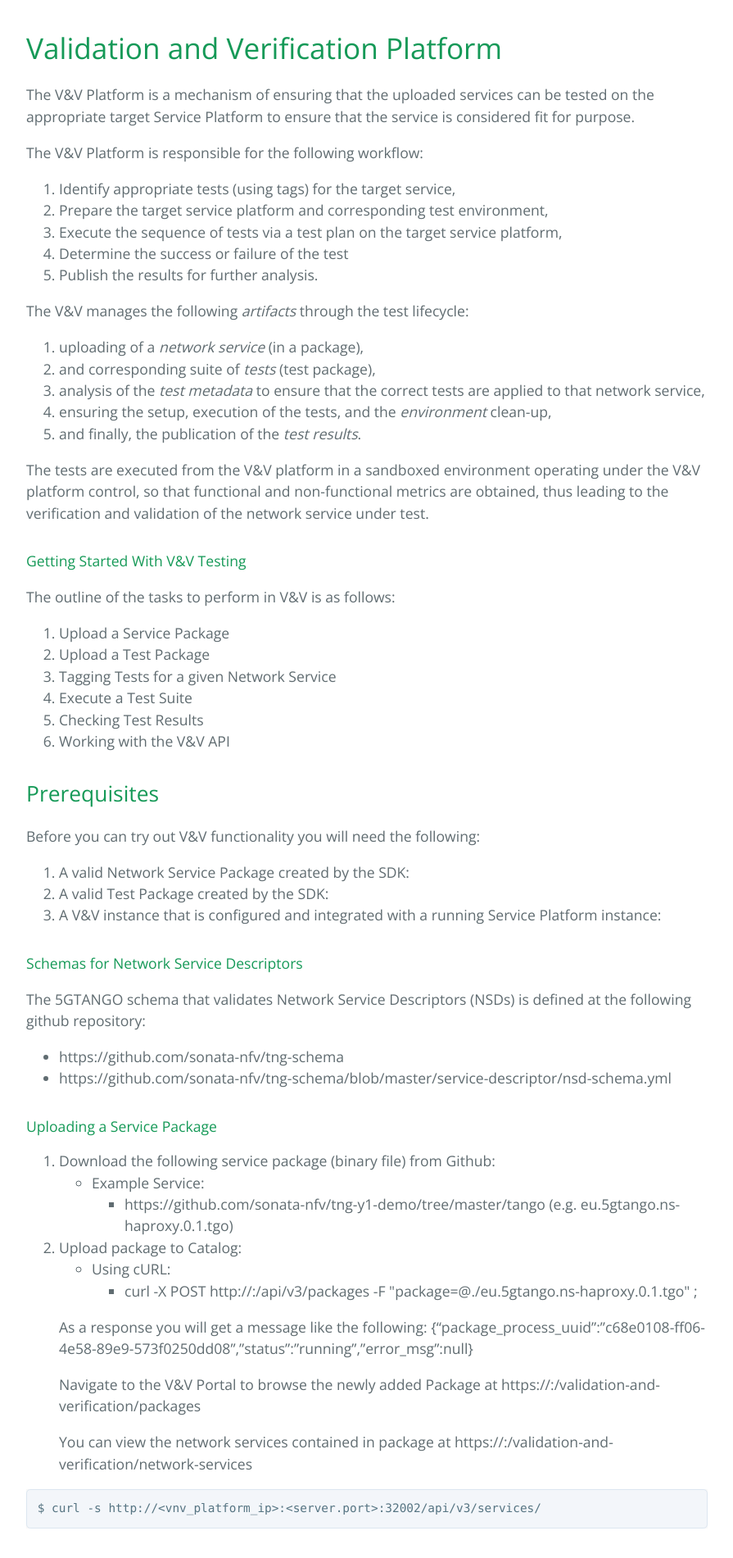
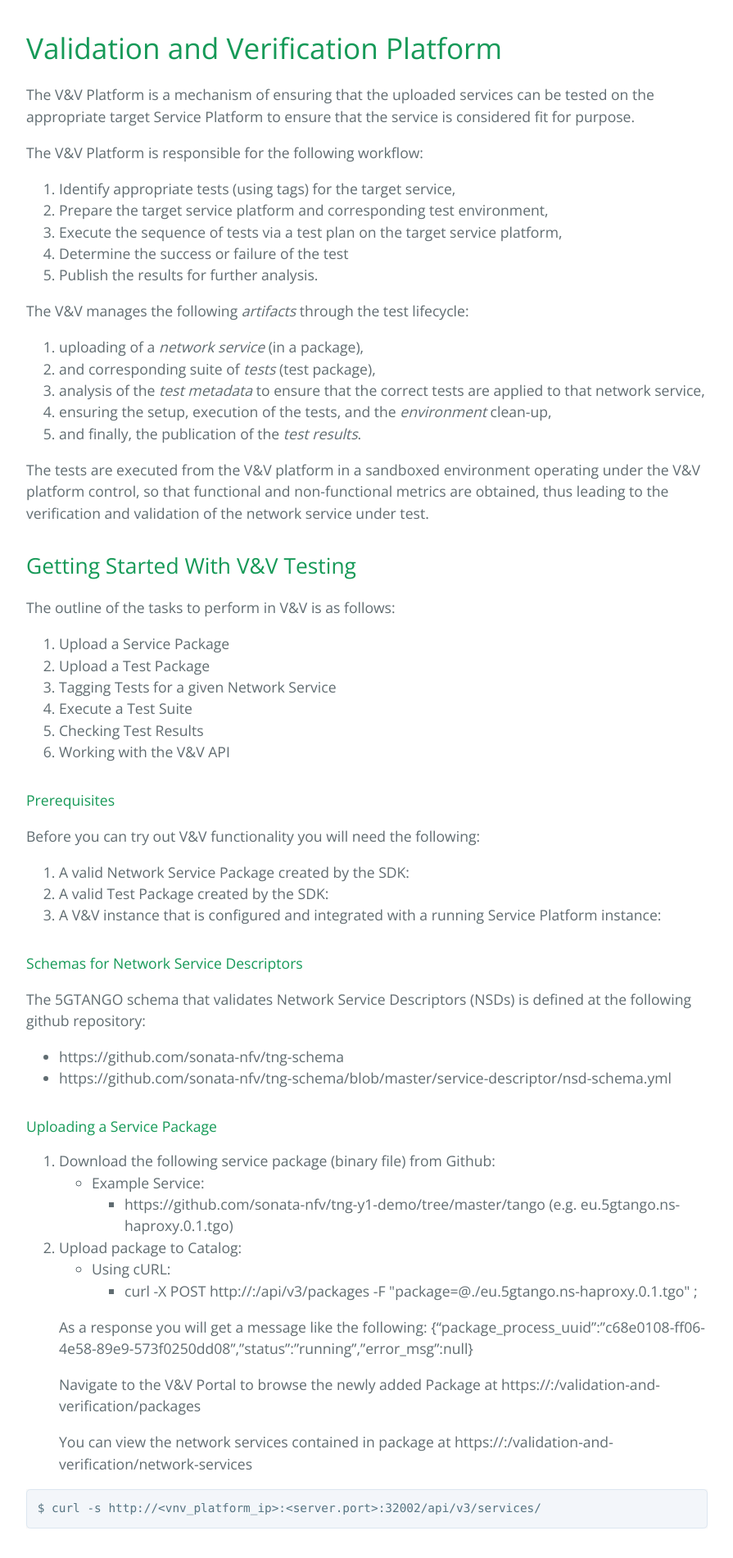
Before and after one commit to sonata-nfv/sonata-nfv.github.io, a Jekyll site: the page built from vnv.md, in a window 1280 px wide. Shown: the top 1901 px of the page at 82% size, without its empty margins (192-1087 px from the left). Built offline with Jekyll 4.4.1, drawn with Linux system fonts in a browser that asks for light colours; our own code applies the rules of GitHub Pages for plain Markdown files.

Commit message:
fix heading styles in vnv.md

```diff
--- a/vnv.md
+++ b/vnv.md
@@ -18,7 +18,7 @@ The V&V manages the following _artifacts_ through the test lifecycle:
 
 The tests are executed from the V&V platform in a sandboxed environment operating under the V&V platform control, so that functional and non-functional metrics are obtained, thus leading to the verification and validation of the network service under test.
 
-#### Getting Started With V&V Testing
+## Getting Started With V&V Testing
 
 The outline of the tasks to perform in V&V is as follows:
 1. Upload a Service Package
@@ -29,7 +29,7 @@ The outline of the tasks to perform in V&V is as follows:
 1. Working with the V&V API
 
 
-## Prerequisites
+#### Prerequisites
 
 Before you can try out V&V functionality you will need the following:
 1. A valid Network Service Package created by the SDK:
```
